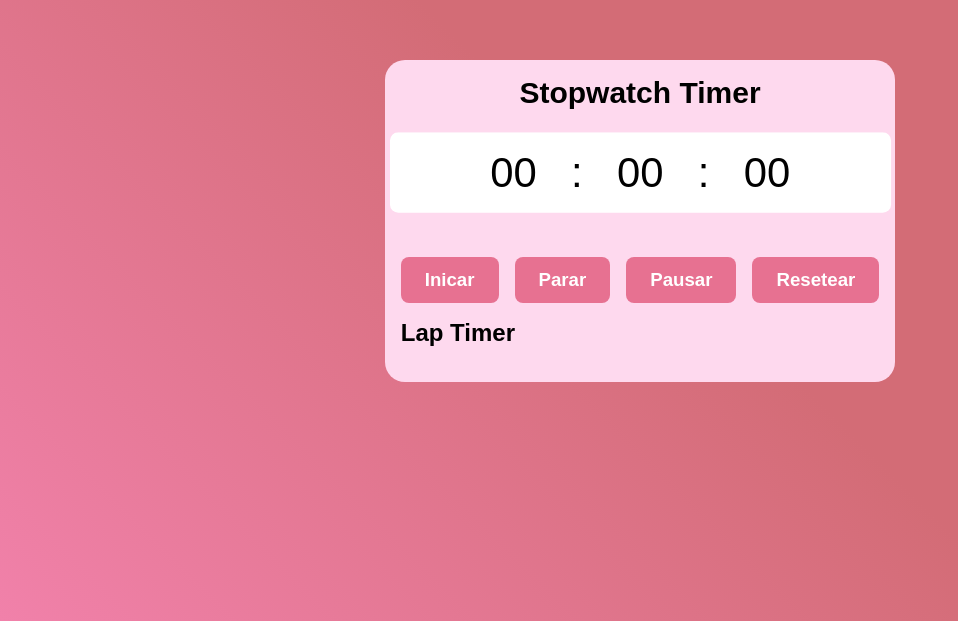
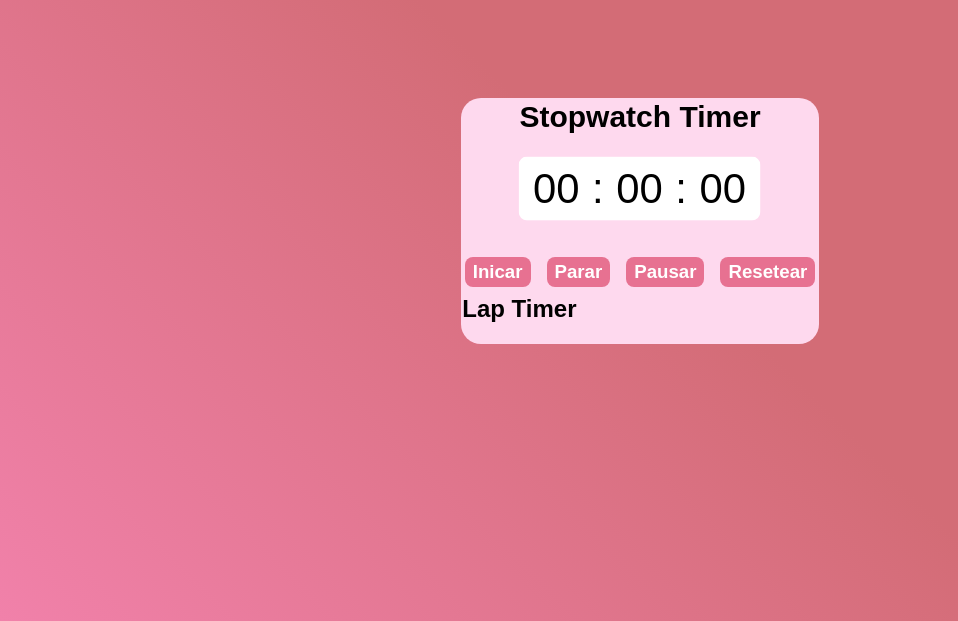
Before and after one commit to Gab2021123/StopWatcher, a plain HTML site: page index.html in a window 1280 px wide. Shown: the part 179-800 px from the top of the page, without its empty margins (0-958 px from the left). Drawn offline with Linux system fonts and the light colour scheme.

Commit message:
Perform StylesSheet

```diff
--- a/styles.css
+++ b/styles.css
@@ -20,14 +20,17 @@ body {
   background: #fed9ee;
   display: flex;
   flex-direction: column;
-  padding: 1rem;
+  padding: 0.1rem;
   border-radius: 20px;
   box-shadow: 0px 0px 0px rgba(120, 120, 120, 0.1);
 }
 .stopwatch {
   display: flex;
   flex-direction: column;
-  gap: 1rem;
+  gap: 0.5rem;
+
+  justify-content: center;
+  align-items: center;
 }
 .stopwatch .timer {
   display: flex;
@@ -37,10 +40,11 @@ body {
   align-items: center;
   font-size: 40px;
   margin-bottom: 30px;
-  padding: 1rem;
+  padding: 0.5rem 0.1rem;
   border-radius: 8px;
   font-weight: 200;
   animation: pulse 1.5s infinite alternate;
+  width: 65%;
 }
 @keyframes pulse {
   from {
@@ -59,10 +63,11 @@ body {
   display: flex;
   gap: 1rem;
   justify-content: center;
+  width: 65%;
 }
 button {
   border: none;
-  padding: 0.75rem 1.5rem;
+  padding: 0.25rem 0.5rem;
   background: #e77191;
   color: #fff;
   font-weight: bolder;
```
